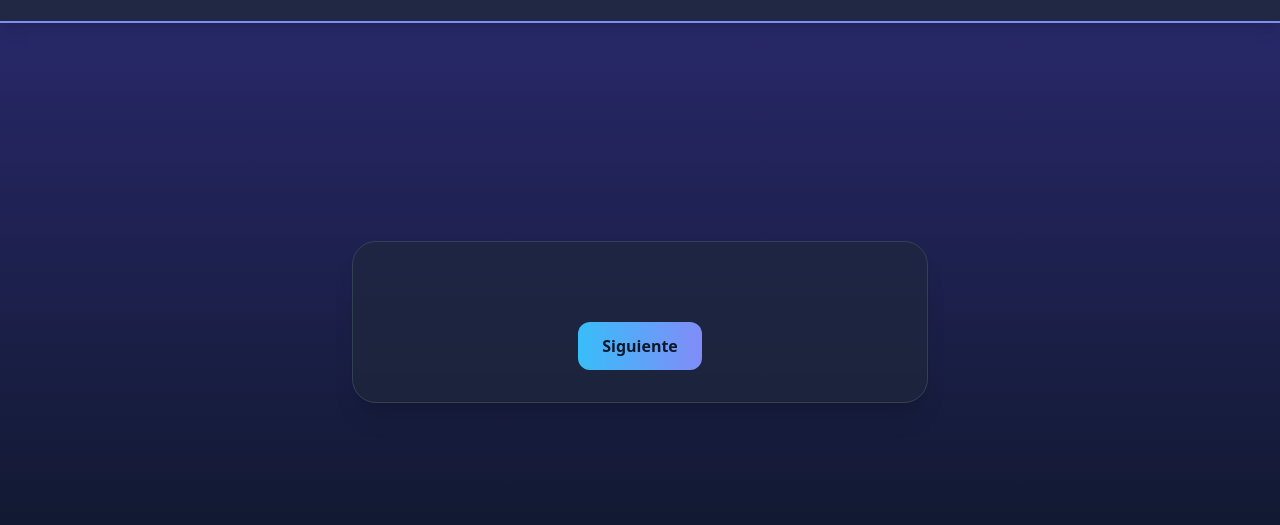
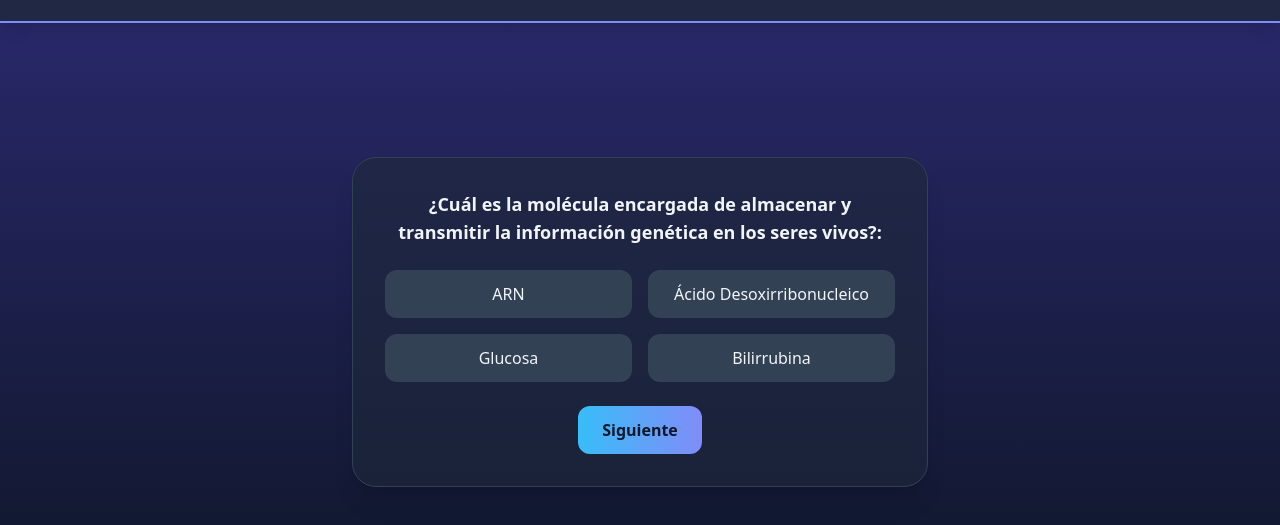
Before and after one commit to curso-we-front/grupal_quiz, a plain HTML site: page index.html in a window 1280 px wide. Both pictures are taken after a click on the button "Tirar dado". Shown: the part 203-728 px from the top of the page. Drawn offline with nearby package versions, Linux system fonts and the light colour scheme.

Commit message:
questions and answers showed

```diff
--- /dev/null
+++ b/gameQuestions.js
@@ -0,0 +1,52 @@
+
+
+const questions = [
+    {
+     id:1,
+     topic:"Physics",
+     statement:`Un cuerpo sumergido en un fluido experimenta una fuerza de empuje hacia arriba igual al volumen de liquido que desaloja. ¿Cómo se llama este principio de la física?:`,
+    options: ["Principio de incertidumbre de Heisenberg", "Principio de Bernoulli", "Principio de Arquímedes", "Principio de Newton"],
+    correct:"Principio de Arquímedes"
+    },
+
+    {
+     id:2,
+     topic:"Software development",
+     statement:`¿Que tipo de programación se emplea para desarrollar un programa que es capaz de realizar mas de una tarea al mismo tiempo?:`,
+
+     options: ["Programación estructurada", "Programación secuencial", "Programación modular", "Programación multihilo"],
+     correct:"Programación multihilo"
+    },
+
+    {
+     id:3,
+     topic: "Science Nature",
+     statement:"¿Cuál es la molécula encargada de almacenar y transmitir la información genética en los seres vivos?:",
+     options:["ARN", "Ácido Desoxirribonucleico", "Bilirrubina", "Glucosa"],
+     correct:"Ácido Desoxirribonucleico"
+    },
+
+    {
+     id:4,
+     topic:"Sport",
+     statement:`¿Que equipo de fútbol profesional de la primera división española consiguió ganar la liga en la temporada 2013-2014?:`,
+     options:["Real Madrid", "FC Barcelona", "Atlético de Madrid", "Real Betis balonpié"],
+     correct: "Atlético de Madrid"
+    },
+
+    {
+     id:5,
+     topic:"TV show and affairs",
+     statement:"¿Qué cantante española confirmo en 2023 el fin de su compromiso con Rauw Alejandro?",
+     options:["Aitana", "Rosalía", "Lola Índigo", "Bad Gyal"],
+     correct:"Rosalía"
+    },
+
+    {
+     id:6,
+     topic:"famous people",
+     statement:"¿ Quién es Bad Bunny?",
+     options:["Un cantante", "Un científico", "Un escritor", "Un programador muy bueno"],
+     correct:"Un cantante"
+    }
+]
--- a/index.html
+++ b/index.html
@@ -42,7 +42,10 @@
         <!-- Opciones -->
         <div id="opciones" class="grid grid-cols-2 gap-4 mb-6">
         <!-- Ejemplo boton de opciones -->
-        <!-- <button class="opcion px-4 py-3 rounded-xl bg-slate-700 hover:bg-slate-600 transition">Opción 1</button> -->
+        <button id="first-option" class="opcion px-4 py-3 rounded-xl bg-slate-700 hover:bg-slate-600 transition"></button>
+        <button id="second-option" class="opcion px-4 py-3 rounded-xl bg-slate-700 hover:bg-slate-600 transition"></button>
+        <button id="thrid-option" class="opcion px-4 py-3 rounded-xl bg-slate-700 hover:bg-slate-600 transition"></button>
+        <button id="fourth-option" class="opcion px-4 py-3 rounded-xl bg-slate-700 hover:bg-slate-600 transition"></button>
 
         </div>
 
@@ -62,6 +65,7 @@
     </section>
   </main>
 
+  <script src="gameQuestions.js"></script>
   <script src="trivia.js"></script>
 </body>
 </html>
--- a/trivia.js
+++ b/trivia.js
@@ -1,5 +1,15 @@
 const rollDiceButton = document.querySelector("#btn-dado")
 const numberContainer = document.querySelector("#numero-obtenido")
+const questionShowed = document.querySelector("#pregunta")
+const answersContainer = document.querySelector("#opciones")
+const firstOptionButton = document.querySelector("#first-option")
+const secondOptionButton = document.querySelector("#second-option")
+const thridOptionButton = document.querySelector("#thrid-option")
+const fourthOptionButton = document.querySelector("#fourth-option")
+const HIDE_VIEW_OPTIONS_TEXT = "none"
+const SHOW_VIEW_OPTIONS_TEXT = "grid"
+
+
 
 const rollDice = () => {
 
@@ -8,7 +18,34 @@ const rollDice = () => {
     let randomRollDiceNumber = Math.floor(Math.random() * MAX_DICE_NUMBER) + MIN_DICE_NUMBER
 
     numberContainer.innerHTML = `El número obtenido es el: ${randomRollDiceNumber}`
-
+    showQuestion(randomRollDiceNumber)
+    const answersMixed = mixAnswersToQuestion(randomRollDiceNumber)
+    showAnswers(answersMixed)
 }
 
-rollDiceButton.addEventListener('click',rollDice)
+function hideViewAnswers() {
+    answersContainer.style.display = HIDE_VIEW_OPTIONS_TEXT
+}
+
+function showQuestion(randomRollDiceNumber) {
+    const questionSelected = questions.filter((question) => (question.id === randomRollDiceNumber))
+    questionShowed.innerText = questionSelected[0].statement
+}
+
+function mixAnswersToQuestion(randomRollDiceNumber) {
+    const questionSelected = questions.filter((question) => (question.id === randomRollDiceNumber))
+    const answersSelected = questionSelected[0].options
+    answersSelected.sort(() => Math.random() - 0.5)
+    return answersSelected
+}
+
+function showAnswers(answersMixed) {
+    const optionsButtons = [firstOptionButton, secondOptionButton, thridOptionButton, fourthOptionButton]
+    optionsButtons.forEach((optionButton, index) => {
+        optionButton.innerText = answersMixed[index]
+    })
+    answersContainer.style.display = SHOW_VIEW_OPTIONS_TEXT
+}
+
+hideViewAnswers()
+rollDiceButton.addEventListener("click", rollDice)
```
